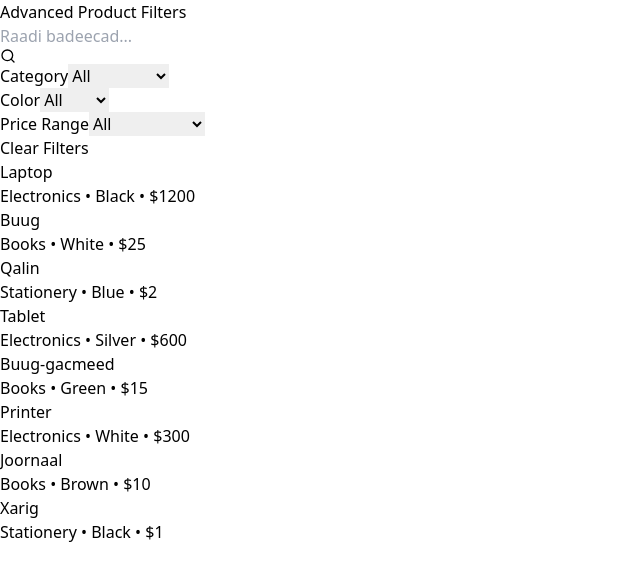
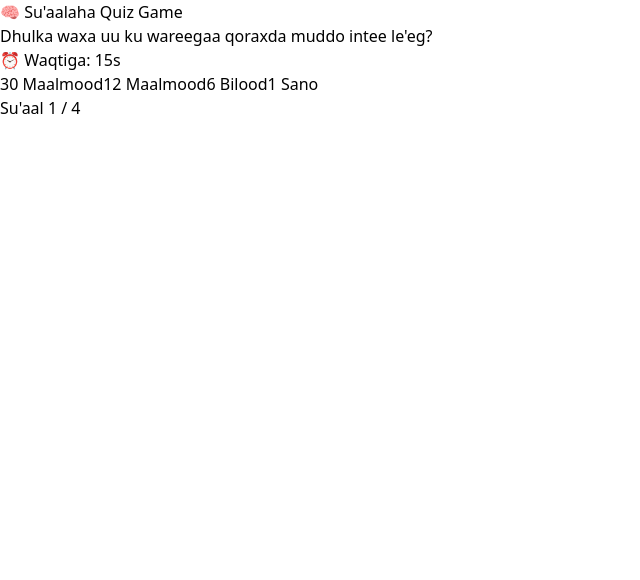
Before and after one commit to Cabdinasir64/Hooks, a React (Vite) app: page / in a window 1280 px wide. Shown: the top 580 px of the page, without its empty margins (0-640 px from the left). Built offline with nearby package versions, Linux system fonts and the light colour scheme.

Commit message:
this is example 26 of usestate with react Hooks

```diff
--- a/src/App.jsx
+++ b/src/App.jsx
@@ -1,4 +1,4 @@
-import UseState25 from "./UseSate/usestate25"
+import UseState26 from "./UseSate/usestate26"
 
 
 function App() {
@@ -6,7 +6,7 @@ function App() {
 
   return (
     <>
-      <UseState25 />
+      <UseState26 />
 
     </>
   )
--- /dev/null
+++ b/src/UseSate/usestate26.jsx
@@ -0,0 +1,195 @@
+import React, { useState, useEffect, useRef } from "react";
+
+// Su'aalaha
+const allQuestions = [
+    {
+        question: "Waa maxay caasimadda Soomaaliya?",
+        options: ["Kismaayo", "Hargeisa", "Mogadishu", "Garoowe"],
+        answer: "Mogadishu",
+    },
+    {
+        question: "Xagee buu ka baxay webiga Nile?",
+        options: ["Ethiopia", "Sudan", "Egypt", "Uganda"],
+        answer: "Uganda",
+    },
+    {
+        question: "Waa tee xiddigta ugu dhalaalka badan cirka?",
+        options: ["Venus", "Sun", "Sirius", "Moon"],
+        answer: "Sirius",
+    },
+    {
+        question: "Dhulka waxa uu ku wareegaa qoraxda muddo intee le'eg?",
+        options: ["30 Maalmood", "1 Sano", "6 Bilood", "12 Maalmood"],
+        answer: "1 Sano",
+    },
+];
+
+// Random array helper
+function shuffleArray(array) {
+    return [...array].sort(() => Math.random() - 0.5);
+}
+
+const UseState26 = () => {
+    const [questions, setQuestions] = useState([]);
+    const [current, setCurrent] = useState(0);
+    const [score, setScore] = useState(0);
+    const [isFinished, setIsFinished] = useState(false);
+    const [selected, setSelected] = useState(null);
+    const [isCorrect, setIsCorrect] = useState(false);
+    const [timeLeft, setTimeLeft] = useState(20);
+    const [shuffledOptions, setShuffledOptions] = useState([]);
+
+    const timerRef = useRef(null);
+
+    // Initialize quiz
+    useEffect(() => {
+        const shuffled = shuffleArray(allQuestions);
+        setQuestions(shuffled);
+    }, []);
+
+    // Load new question options when current changes
+    useEffect(() => {
+        if (questions.length > 0) {
+            const currentQ = questions[current];
+            setShuffledOptions(shuffleArray(currentQ.options));
+            setTimeLeft(20);
+            setSelected(null);
+            setIsCorrect(false);
+
+            clearInterval(timerRef.current);
+            timerRef.current = setInterval(() => {
+                setTimeLeft((prev) => prev - 1);
+            }, 1000);
+        }
+        return () => clearInterval(timerRef.current);
+    }, [current, questions]);
+
+    // Time up handler
+    useEffect(() => {
+        if (timeLeft === 0 && !selected && questions.length > 0) {
+            const correct = questions[current].answer;
+            setSelected("timeout");
+            setIsCorrect(false);
+            // Go to next after 2 sec
+            setTimeout(() => {
+                goToNextQuestion();
+            }, 2000);
+        }
+    }, [timeLeft, selected]);
+
+    const handleAnswer = (option) => {
+        if (selected) return;
+        clearInterval(timerRef.current);
+
+        const correct = questions[current].answer;
+        const correctAnswer = option === correct;
+
+        setSelected(option);
+        setIsCorrect(correctAnswer);
+        if (correctAnswer) setScore((prev) => prev + 1);
+    };
+
+    const goToNextQuestion = () => {
+        const next = current + 1;
+        if (next < questions.length) {
+            setCurrent(next);
+        } else {
+            setIsFinished(true);
+        }
+    };
+
+    const resetQuiz = () => {
+        setQuestions(shuffleArray(allQuestions));
+        setCurrent(0);
+        setScore(0);
+        setSelected(null);
+        setIsCorrect(false);
+        setIsFinished(false);
+        setTimeLeft(10);
+    };
+
+    const getButtonStyle = (option) => {
+        const correct = questions[current].answer;
+
+        if (!selected) return "bg-blue-500 hover:bg-blue-600 text-white";
+        if (option === correct) return "bg-green-500 text-white";
+        if (option === selected) return "bg-red-500 text-white";
+        return "bg-gray-200 text-gray-700";
+    };
+
+    return (
+        <div className="max-w-xl mx-auto p-6 bg-white rounded shadow-md mt-10 text-center space-y-6">
+            <h2 className="text-2xl font-bold">🧠 Su'aalaha Quiz Game</h2>
+
+            {!isFinished && questions.length > 0 ? (
+                <div>
+                    <h3 className="text-lg font-medium mb-4">
+                        {questions[current].question}
+                    </h3>
+
+                    <p className="text-sm text-gray-600 mb-3">⏰ Waqtiga: {timeLeft}s</p>
+
+                    <div className="grid grid-cols-1 gap-3 mb-4">
+                        {shuffledOptions.map((option, idx) => (
+                            <button
+                                key={idx}
+                                onClick={() => handleAnswer(option)}
+                                className={`px-4 py-2 rounded transition font-medium ${getButtonStyle(
+                                    option
+                                )} ${selected ? "cursor-not-allowed" : ""}`}
+                                disabled={!!selected}
+                            >
+                                {option}
+                            </button>
+                        ))}
+                    </div>
+
+                    {selected && (
+                        <>
+                            {selected === "timeout" && (
+                                <p className="text-sm text-red-600">
+                                    ❌ Waqtigii wuu dhamaaday! Jawaabta saxda ah:{" "}
+                                    <strong>{questions[current].answer}</strong>
+                                </p>
+                            )}
+                            {selected !== "timeout" && !isCorrect && (
+                                <p className="text-sm text-gray-500 mb-2">
+                                    ❌ Jawaabta saxda ah waa:{" "}
+                                    <strong>{questions[current].answer}</strong>
+                                </p>
+                            )}
+                            <button
+                                onClick={goToNextQuestion}
+                                className="mt-2 px-4 py-2 bg-green-600 text-white rounded hover:bg-green-700"
+                            >
+                                ➡️ Next Su'aal
+                            </button>
+                        </>
+                    )}
+
+                    <p className="mt-4 text-gray-500">
+                        Su'aal {current + 1} / {questions.length}
+                    </p>
+                </div>
+            ) : (
+                <div className="space-y-4">
+                    <h3 className="text-xl font-semibold text-green-600">✔️ Quiz Dhamaaday!</h3>
+                    <p className="text-lg">
+                        Waxaad heshay{" "}
+                        <span className="font-bold text-blue-600">
+                            {score} / {questions.length}
+                        </span>
+                    </p>
+                    <button
+                        onClick={resetQuiz}
+                        className="px-4 py-2 bg-gray-200 hover:bg-gray-300 rounded"
+                    >
+                        Dib u bilaaw Quiz-ka
+                    </button>
+                </div>
+            )}
+        </div>
+    );
+};
+
+export default UseState26;
```
